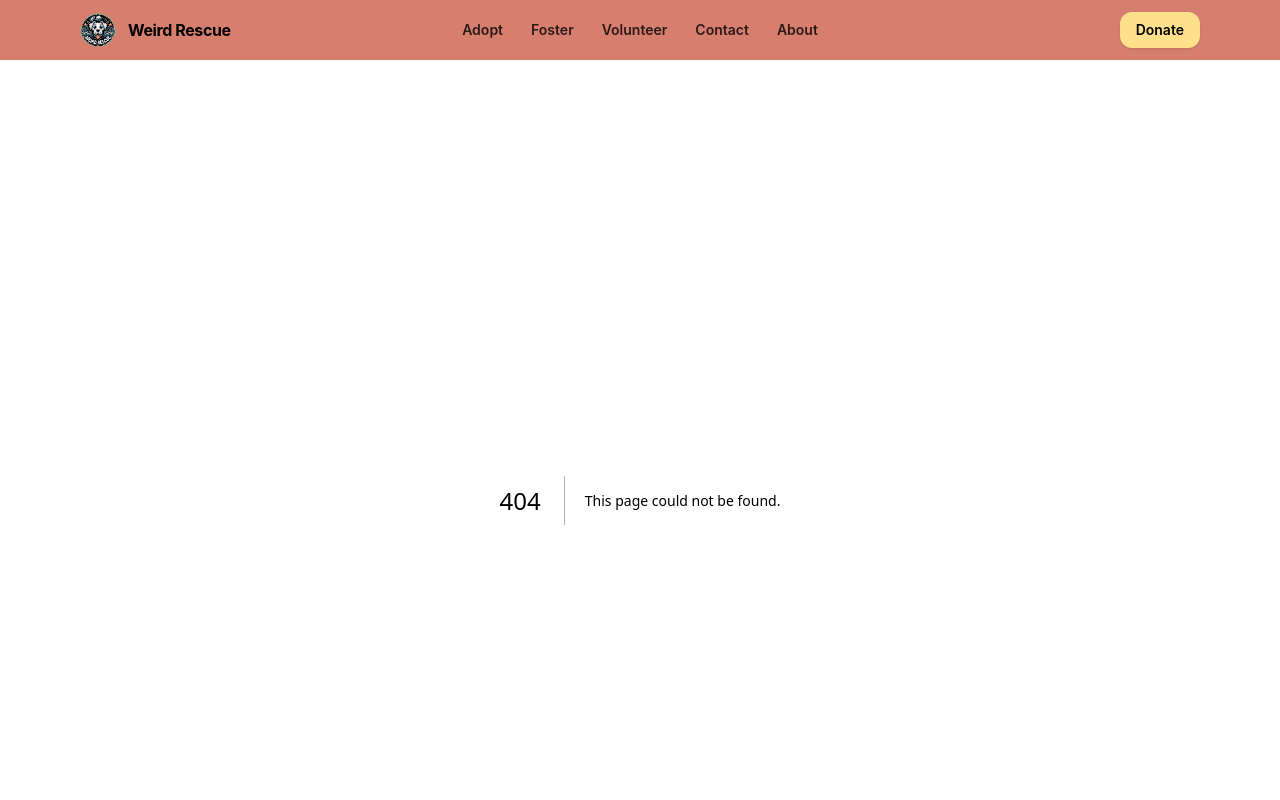
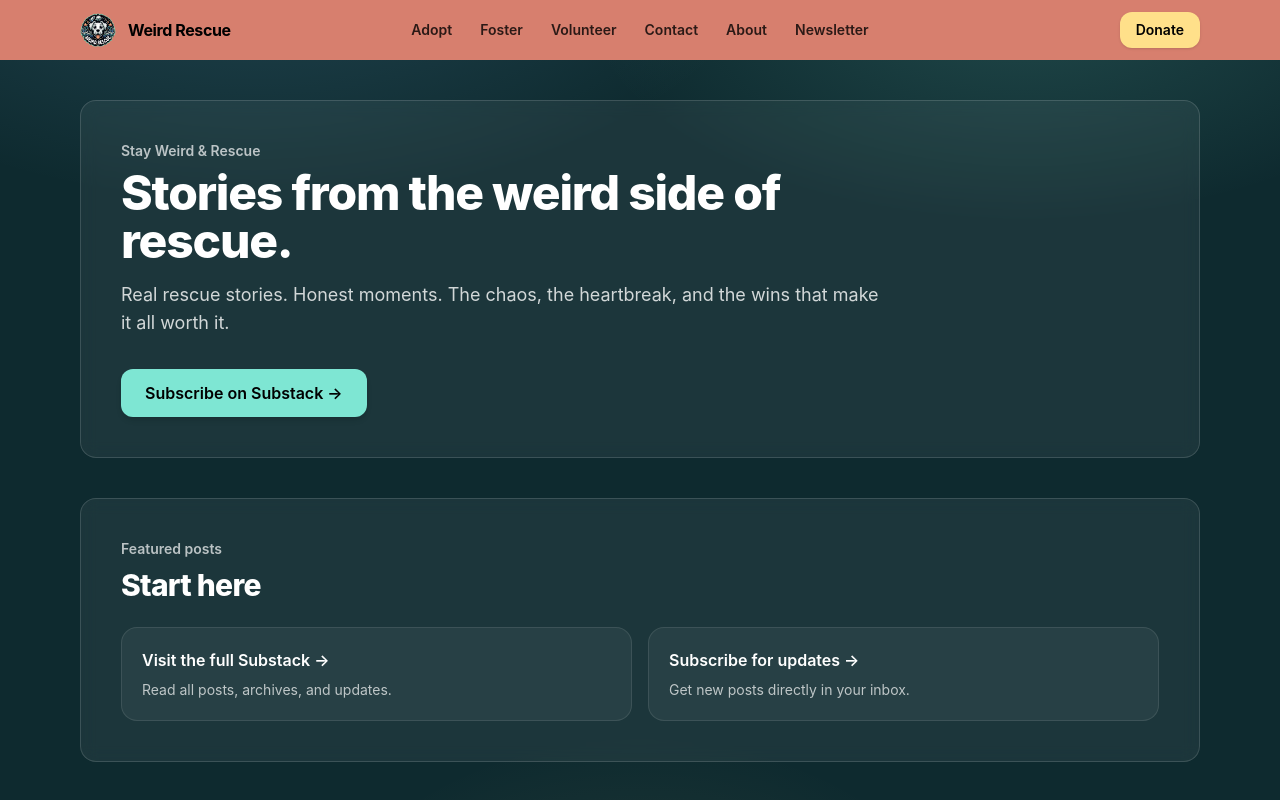
Before and after one commit to weirdrescue/weirdrescue-site, a Next.js app: page /newsletter in a window 1280 px wide. Before the commit this address had no page. Shown: the top 800 px of the page. Built offline with nearby package versions, Linux system fonts and the light colour scheme.

Commit message:
Add newsletter link to navigation

```diff
--- /dev/null
+++ b/src/app/newsletter/page.tsx
@@ -0,0 +1,74 @@
+export default function NewsletterPage() {
+  return (
+    <div className="space-y-10">
+      {/* HERO */}
+      <section className="surface p-7 sm:p-10">
+        <div className="max-w-3xl">
+          <p className="text-sm font-semibold text-white/70">
+            Stay Weird & Rescue
+          </p>
+
+          <h1 className="mt-2 text-3xl sm:text-5xl font-extrabold tracking-tight">
+            Stories from the weird side of rescue.
+          </h1>
+
+          <p className="mt-4 text-white/80 text-lg">
+            Real rescue stories. Honest moments. The chaos, the heartbreak, and
+            the wins that make it all worth it.
+          </p>
+
+          <div className="mt-8">
+            <a
+              href="https://stayweirdandrescue.substack.com/subscribe"
+              target="_blank"
+              rel="noreferrer"
+              className="inline-flex items-center rounded-xl px-6 py-3 text-base font-semibold
+                         bg-[var(--wr-mint)] text-black
+                         hover:brightness-105 active:scale-[0.98] transition shadow-md"
+            >
+              Subscribe on Substack →
+            </a>
+          </div>
+        </div>
+      </section>
+
+      {/* FEATURED POSTS */}
+      <section className="surface p-7 sm:p-10">
+        <p className="text-sm font-semibold text-white/70">Featured posts</p>
+        <h2 className="mt-2 text-2xl sm:text-3xl font-extrabold tracking-tight">
+          Start here
+        </h2>
+
+        <div className="mt-6 grid gap-4 sm:grid-cols-2">
+          <a
+            href="https://stayweirdandrescue.substack.com/"
+            target="_blank"
+            rel="noreferrer"
+            className="rounded-2xl border border-white/10 bg-white/5 p-5 hover:bg-white/10 transition"
+          >
+            <p className="font-semibold">
+              Visit the full Substack →
+            </p>
+            <p className="mt-2 text-sm text-white/70">
+              Read all posts, archives, and updates.
+            </p>
+          </a>
+
+          <a
+            href="https://stayweirdandrescue.substack.com/subscribe"
+            target="_blank"
+            rel="noreferrer"
+            className="rounded-2xl border border-white/10 bg-white/5 p-5 hover:bg-white/10 transition"
+          >
+            <p className="font-semibold">
+              Subscribe for updates →
+            </p>
+            <p className="mt-2 text-sm text-white/70">
+              Get new posts directly in your inbox.
+            </p>
+          </a>
+        </div>
+      </section>
+    </div>
+  );
+}
--- a/src/components/HeaderNav.tsx
+++ b/src/components/HeaderNav.tsx
@@ -9,6 +9,7 @@ const links = [
   { href: "/volunteer", label: "Volunteer" },
   { href: "/contact", label: "Contact" },
   { href: "/about", label: "About" },
+  { href: "/newsletter", label: "Newsletter" },
 
 ];
 
```
